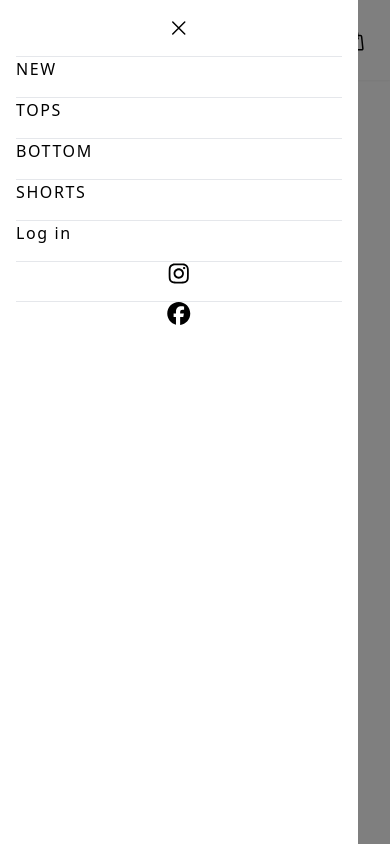
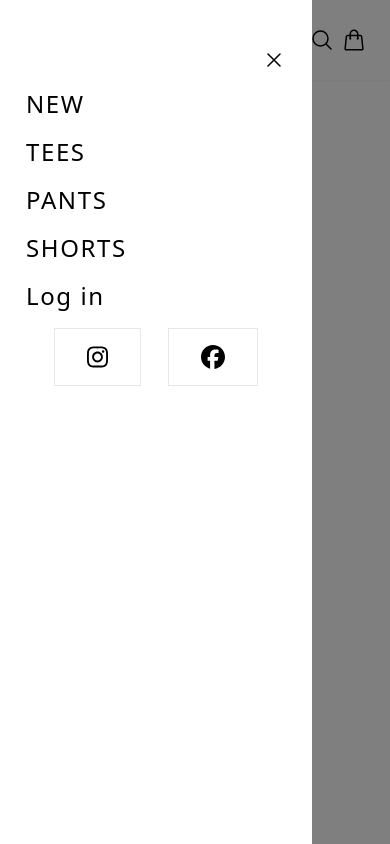
Before and after one commit to abdolrhman-mo/client-jeetsha, a Next.js app: page / in a window 390 px wide. Both pictures are taken after a click on the icon 28 px from the left and 40 px from the top of the page. Shown: the top 844 px of the page. Built offline with nearby package versions, Linux system fonts and the light colour scheme; a web font is replaced by a local one.

Commit message:
commited

```diff
--- a/app/(nav layout)/page.tsx
+++ b/app/(nav layout)/page.tsx
@@ -25,13 +25,14 @@ export default function Page({
       <NavSearchResults query={query} currentPage={currentPage} />
 
       <div className="z-10">
-        <motion.div
+        {/* <motion.div
           initial={{ opacity: 0}}
           whileInView={{ opacity: 1 }}
-          // animate={{ x: 100 }}
+          transition={{ duration: 3 }}
+          viewport={{ once: true }}
         >
-          <Hero />
-        </motion.div>
+        </motion.div> */}
+        <Hero />
 
         <ProductGallery title='latest drop' tag='latest' />
         <ProductGallery title='tees' tag='tee' />
--- a/app/ui/components/nav/background-shadow.tsx
+++ b/app/ui/components/nav/background-shadow.tsx
@@ -1,4 +1,5 @@
 import clsx from "clsx"
+import { motion, Variants } from "framer-motion"
 
 export default function BackgroundShadow({
     showMobileNav,
@@ -17,20 +18,40 @@ export default function BackgroundShadow({
     onShowCart?: any
     onShowSearchBar?: any
 }) {
+    const shadow: Variants = {
+        show: {
+            display: 'block',
+            opacity: .5,
+            // transition: {
+
+            // },
+        },
+        hide: {
+            opacity: 0,
+            transitionEnd: {
+                display: 'none'
+            }
+        },
+    }
+
     return (
-        <div
+        <motion.div
+            initial={false}
+            animate={(showMobileNav || showCart || showSearchBar) ? 'show' : 'hide'}
+            variants={shadow}
             className={clsx(
                 // Layout & Sizing
                 'fixed inset-y-0 z-40 h-screen w-full',
                 // Backgrounds & Effects
                 'bg-black opacity-50',
-                {
-                    'hidden': (
-                        showMobileNav === false &&
-                        showCart === false &&
-                        showSearchBar === false
-                    )
-                }
+                'hidden',
+                // {
+                //     'hidden': (
+                //         showMobileNav === false &&
+                //         showCart === false &&
+                //         showSearchBar === false
+                //     )
+                // }
             )}
             onClick={() => {
                 if (showMobileNav) {
@@ -42,6 +63,6 @@ export default function BackgroundShadow({
                     onShowSearchBar()
                 }
             }}
-        ></div>
+        ></motion.div>
     )
 }
--- a/app/ui/components/nav/mobile-nav.tsx
+++ b/app/ui/components/nav/mobile-nav.tsx
@@ -1,6 +1,7 @@
 import clsx from "clsx"
 import { XMarkIcon } from "@heroicons/react/24/outline"
 import Link from "next/link"
+import { motion, Variants } from 'framer-motion'
 
 export default function({
     showMobileNav,
@@ -9,30 +10,108 @@ export default function({
     showMobileNav?: any
     onShowMobileNav?: any
 }) {
+    const mobileNav = {
+        show: {
+            width: '80%',
+            transition: {
+                duration: .2,
+                when: 'beforeChildren',
+                staggerChildren: .05,
+            }
+        },
+        hide: {
+            width: 0,
+            transition: {
+                duration: .2,
+                when: 'afterChildren',
+            }
+        }
+    }
+    const item = {
+        show: {
+            opacity: 1,
+            y: 0,
+        },
+        hide: {
+            opacity: 0,
+            y: 25,
+            transition: {
+                duration: .2
+            }
+        },
+    }
+
     return (
-        <div
+        <motion.div
+            initial={false}
+            animate={showMobileNav ? 'show' : 'hide'}
+            variants={mobileNav}
             className={clsx(
-                // Layout & Sizing
-                'fixed inset-x-0 inset-y-0 z-50 h-screen w-11/12 sm:w-96',
-                // Flex
-                'flex flex-col space-y-4 divide-y',
+                // Layout
+                'fixed inset-x-0 inset-y-0 z-50 overflow-hidden',
+                // Sizing
+                'h-screen 0 sm:w-96',
                 // Spacing
-                'px-4 py-4',
+                'space-y-4 py-12',
                 // Background
                 'bg-white',
-                {
-                    'hidden': showMobileNav === false
-                }
+                // Typography
+                'text-2xl',
+                // {
+                //     'hidden': showMobileNav === false
+                // }
             )}
         >
-            <XMarkIcon className='h-6 cursor-pointer' onClick={onShowMobileNav} />
-            <Link href=''>NEW</Link>
-            <Link href=''>TOPS</Link>
-            <Link href=''>BOTTOM</Link>
-            <Link href=''>SHORTS</Link>
-            <Link href=''>Log in</Link>
-            <svg className='h-6' xmlns='http://www.w3.org/2000/svg' viewBox='0 0 448 512'><path d='M224.1 141c-63.6 0-114.9 51.3-114.9 114.9s51.3 114.9 114.9 114.9S339 319.5 339 255.9 287.7 141 224.1 141zm0 189.6c-41.1 0-74.7-33.5-74.7-74.7s33.5-74.7 74.7-74.7 74.7 33.5 74.7 74.7-33.6 74.7-74.7 74.7zm146.4-194.3c0 14.9-12 26.8-26.8 26.8-14.9 0-26.8-12-26.8-26.8s12-26.8 26.8-26.8 26.8 12 26.8 26.8zm76.1 27.2c-1.7-35.9-9.9-67.7-36.2-93.9-26.2-26.2-58-34.4-93.9-36.2-37-2.1-147.9-2.1-184.9 0-35.8 1.7-67.6 9.9-93.9 36.1s-34.4 58-36.2 93.9c-2.1 37-2.1 147.9 0 184.9 1.7 35.9 9.9 67.7 36.2 93.9s58 34.4 93.9 36.2c37 2.1 147.9 2.1 184.9 0 35.9-1.7 67.7-9.9 93.9-36.2 26.2-26.2 34.4-58 36.2-93.9 2.1-37 2.1-147.8 0-184.8zM398.8 388c-7.8 19.6-22.9 34.7-42.6 42.6-29.5 11.7-99.5 9-132.1 9s-102.7 2.6-132.1-9c-19.6-7.8-34.7-22.9-42.6-42.6-11.7-29.5-9-99.5-9-132.1s-2.6-102.7 9-132.1c7.8-19.6 22.9-34.7 42.6-42.6 29.5-11.7 99.5-9 132.1-9s102.7-2.6 132.1 9c19.6 7.8 34.7 22.9 42.6 42.6 11.7 29.5 9 99.5 9 132.1s2.7 102.7-9 132.1z'/></svg>
-            <svg className='h-6' xmlns='http://www.w3.org/2000/svg' viewBox='0 0 512 512'><path d='M512 256C512 114.6 397.4 0 256 0S0 114.6 0 256C0 376 82.7 476.8 194.2 504.5V334.2H141.4V256h52.8V222.3c0-87.1 39.4-127.5 125-127.5c16.2 0 44.2 3.2 55.7 6.4V172c-6-.6-16.5-1-29.6-1c-42 0-58.2 15.9-58.2 57.2V256h83.6l-14.4 78.2H287V510.1C413.8 494.8 512 386.9 512 256h0z'/></svg>
-        </div>
+            <div className={clsx(
+                    // Layout & Sizing
+                    'w-5/6',
+                    // Spacing
+                    'mx-auto space-y-4',
+                    '',
+                    '',
+                    '',
+                    // Flex
+                    'flex flex-col',
+                    ''
+                )}
+            >
+                <motion.div
+                    variants={item}
+                    className='flex justify-end'
+                >
+                    <XMarkIcon className='h-6 cursor-pointer' onClick={onShowMobileNav} />
+                </motion.div>
+                <motion.div variants={item}>
+                    <Link href='/collections/latest'>NEW</Link>
+                </motion.div>
+                <motion.div variants={item}>
+                    <Link href='/collections/tees'>TEES</Link>
+                </motion.div>
+                <motion.div variants={item}>
+                    <Link href='/collections/pants'>PANTS</Link>
+                </motion.div>
+                <motion.div variants={item}>
+                    <Link href='/collections/shorts'>SHORTS</Link>
+                </motion.div>
+                <motion.div variants={item}>
+                    <Link href='/login'>Log in</Link>
+                </motion.div>
+                <motion.div
+                    variants={item}
+                    className="flex justify-evenly"
+                >
+                    <div className="border py-4 px-8">
+                        <Link href={'instagram.com'}>
+                            <svg className='h-6' xmlns='http://www.w3.org/2000/svg' viewBox='0 0 448 512'><path d='M224.1 141c-63.6 0-114.9 51.3-114.9 114.9s51.3 114.9 114.9 114.9S339 319.5 339 255.9 287.7 141 224.1 141zm0 189.6c-41.1 0-74.7-33.5-74.7-74.7s33.5-74.7 74.7-74.7 74.7 33.5 74.7 74.7-33.6 74.7-74.7 74.7zm146.4-194.3c0 14.9-12 26.8-26.8 26.8-14.9 0-26.8-12-26.8-26.8s12-26.8 26.8-26.8 26.8 12 26.8 26.8zm76.1 27.2c-1.7-35.9-9.9-67.7-36.2-93.9-26.2-26.2-58-34.4-93.9-36.2-37-2.1-147.9-2.1-184.9 0-35.8 1.7-67.6 9.9-93.9 36.1s-34.4 58-36.2 93.9c-2.1 37-2.1 147.9 0 184.9 1.7 35.9 9.9 67.7 36.2 93.9s58 34.4 93.9 36.2c37 2.1 147.9 2.1 184.9 0 35.9-1.7 67.7-9.9 93.9-36.2 26.2-26.2 34.4-58 36.2-93.9 2.1-37 2.1-147.8 0-184.8zM398.8 388c-7.8 19.6-22.9 34.7-42.6 42.6-29.5 11.7-99.5 9-132.1 9s-102.7 2.6-132.1-9c-19.6-7.8-34.7-22.9-42.6-42.6-11.7-29.5-9-99.5-9-132.1s-2.6-102.7 9-132.1c7.8-19.6 22.9-34.7 42.6-42.6 29.5-11.7 99.5-9 132.1-9s102.7-2.6 132.1 9c19.6 7.8 34.7 22.9 42.6 42.6 11.7 29.5 9 99.5 9 132.1s2.7 102.7-9 132.1z'/></svg>
+                        </Link>
+                    </div>
+                    <div className="border py-4 px-8">
+                        <Link href={'facebook.com'}>
+                            <svg className='h-6' xmlns='http://www.w3.org/2000/svg' viewBox='0 0 512 512'><path d='M512 256C512 114.6 397.4 0 256 0S0 114.6 0 256C0 376 82.7 476.8 194.2 504.5V334.2H141.4V256h52.8V222.3c0-87.1 39.4-127.5 125-127.5c16.2 0 44.2 3.2 55.7 6.4V172c-6-.6-16.5-1-29.6-1c-42 0-58.2 15.9-58.2 57.2V256h83.6l-14.4 78.2H287V510.1C413.8 494.8 512 386.9 512 256h0z'/></svg>
+                        </Link>
+                    </div>
+                </motion.div>
+            </div>
+        </motion.div>
     )
 }
--- a/app/ui/components/nav/nav-cart.tsx
+++ b/app/ui/components/nav/nav-cart.tsx
@@ -21,7 +21,14 @@ import CartItem from '@/app/ui/cart/cart-item'
 import CartItems from '../../cart/cart-items'
 import { motion, Variants } from 'framer-motion'
 
-const cart: Variants = {
+export default function NavCart({
+    showCart,
+    onShowCart,
+}: {
+    showCart?: any
+    onShowCart?: any
+}) {
+    let cart: Variants = {
         show: {
             width: '33%',
             transition: {
@@ -33,7 +40,7 @@ const cart: Variants = {
         hide: {
             width: '0',
             transition: {
-            duration: 0.2,
+                duration: 0.1,
                 when: 'afterChildren',
             }
         }
@@ -47,25 +54,31 @@ const cartItem: Variants = {
         hide: {
             opacity: 0,
             y: 25,
+            transition: {
+                duration: 0.2
+            }
         }
     }
 
-export default function NavCart({
-    showCart,
-    onShowCart,
-}: {
-    showCart?: any
-    onShowCart?: any
-}) {
-    let handleShowCart = () => {
-        onShowCart()
+    const isMobile = window.innerWidth < 768; //Add the width you want to check for here (now 768px)
+    if (isMobile) {
+        cart.show = {
+            width: '83%',
+            transition: {
+                duration: 0.2,
+                when: 'beforeChildren',
+                staggerChildren: 0.2,
             }
+        }
+    }
+
     return (
         <motion.div
-            initial={false}
-            animate={showCart ? 'show' : 'hide'}
+            initial={ false }
+            animate={ showCart ? 'show' : 'hide' }
         >
-            <motion.div variants={cart}
+            <motion.div
+                variants={cart}
                 className={clsx(
                     // Layout
                     'fixed top-0 right-0 z-50 ',
@@ -93,7 +106,7 @@ export default function NavCart({
                     )}
                 >
                     <h2 className='text-3xl'>CART</h2>
-                    <XMarkIcon className='h-6 cursor-pointer' onClick={handleShowCart} />
+                    <XMarkIcon className='h-6 cursor-pointer' onClick={onShowCart} />
                 </motion.div>
                 <motion.div
                     variants={cartItem}
--- a/app/ui/components/product.tsx
+++ b/app/ui/components/product.tsx
@@ -16,11 +16,16 @@ export default function Product({
             key={product.id}
         >
             <div className={`grid grid-rows-12 h-full gap-4 ${styles}`}>
-                <div className='overflow-hidden row-span-10 flex items-center'>
+                <div
+                    className={clsx(
+                        'overflow-hidden row-span-6 sm:row-span-10',
+                        'flex items-center'
+                    )}
+                >
                     <Image
                         className={clsx(
                             // Layout & Sizing
-                            'object-cover h-full group-hover:h-[105%]',
+                            'object-cover h-full max-h-60 sm:max-h-full group-hover:h-[105%]',
                             // Transitions & Animations
                             'transition-all duration-300 ease-in-out',
                         )}
@@ -30,7 +35,7 @@ export default function Product({
                         height={500}
                     />
                 </div>
-                <div className='row-span-2 text-center'>
+                <div className='row-span-6 sm:row-span-2 text-center'>
                     <h4
                         className='uppercase text-md tracking-widest'
                     >
```
Also changed, not shown: TODO.txt. Lines whose indentation alone changed are shown as unchanged.
